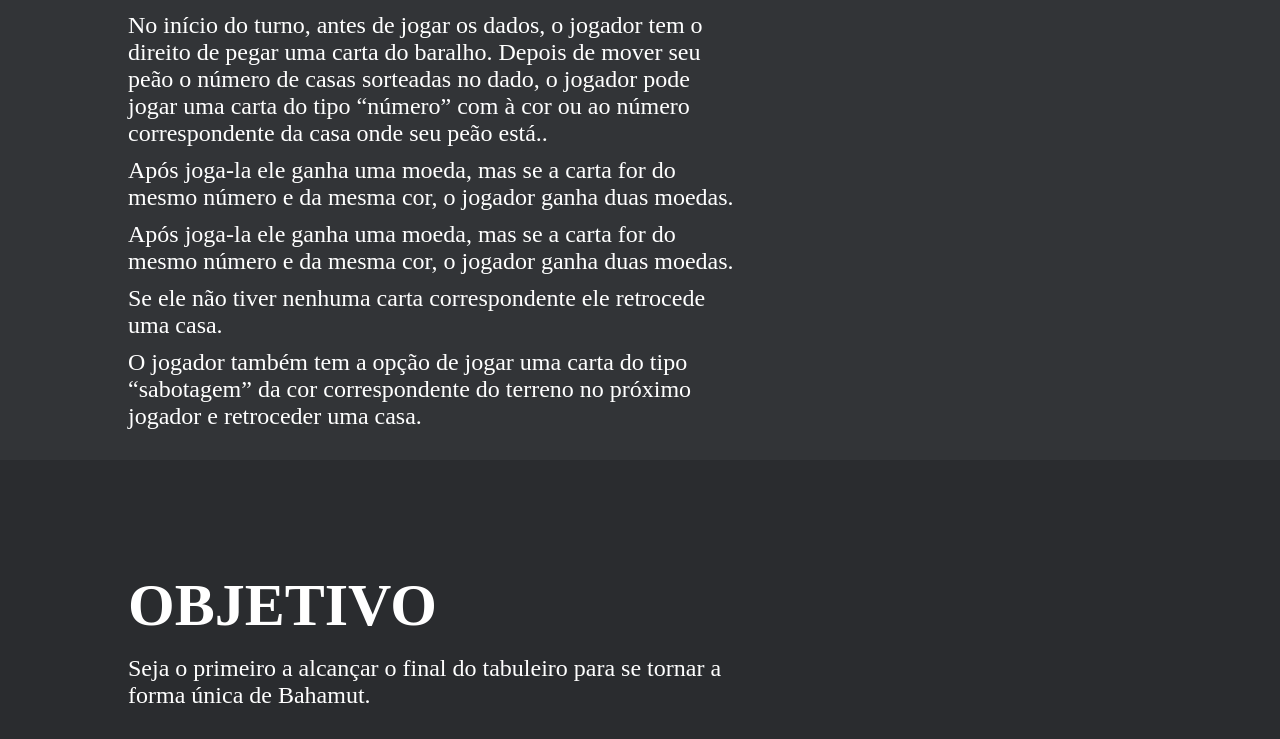
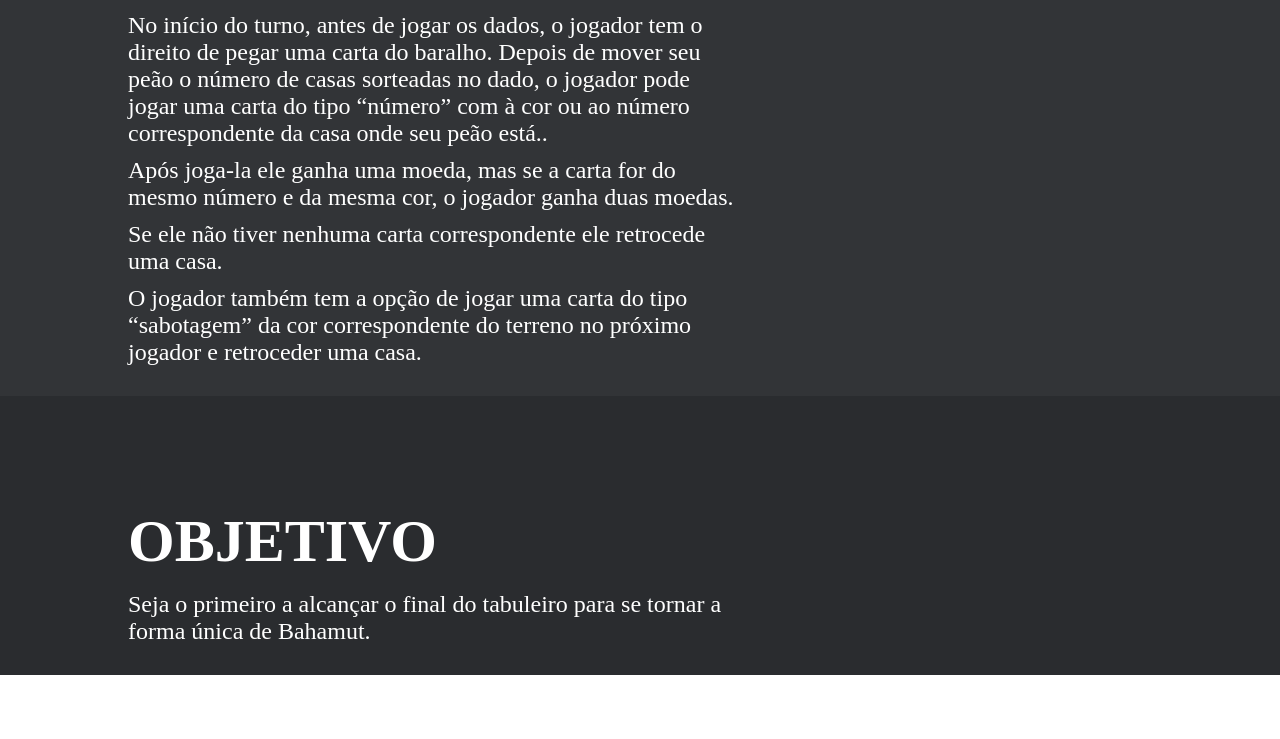
Before and after one commit to AndreGuilhermeCorrea/bahamut_web, a plain HTML site: page jogo.html in a window 1280 px wide. Shown: the part 964-1703 px from the top of the page. After the commit the page ends 1639 px from the top, so only its background shows below. Drawn offline with Linux system fonts and the light colour scheme.

Commit message:
Update no jogo html

```diff
--- a/jogo.html
+++ b/jogo.html
@@ -47,7 +47,6 @@
                 <h2>Como Jogar</h2>
                 <p>No início do turno, antes de jogar os dados, o jogador tem o direito de pegar uma carta do baralho. Depois de mover seu peão o número de casas sorteadas no dado, o jogador pode jogar uma carta do tipo “número” com à cor ou ao número correspondente da casa onde seu peão está..</p>
                 <p>Após joga-la ele ganha uma moeda, mas se a carta for do mesmo número e da mesma cor, o jogador ganha duas moedas.</p>
-                <p>Após joga-la ele ganha uma moeda, mas se a carta for do mesmo número e da mesma cor, o jogador ganha duas moedas.</p>
                 <p>Se ele não tiver nenhuma carta correspondente ele retrocede uma casa.</p>
                 <p>O jogador também tem a opção de jogar uma carta do tipo “sabotagem” da cor correspondente do terreno no próximo jogador e retroceder uma casa.</p>
         </div>
```
